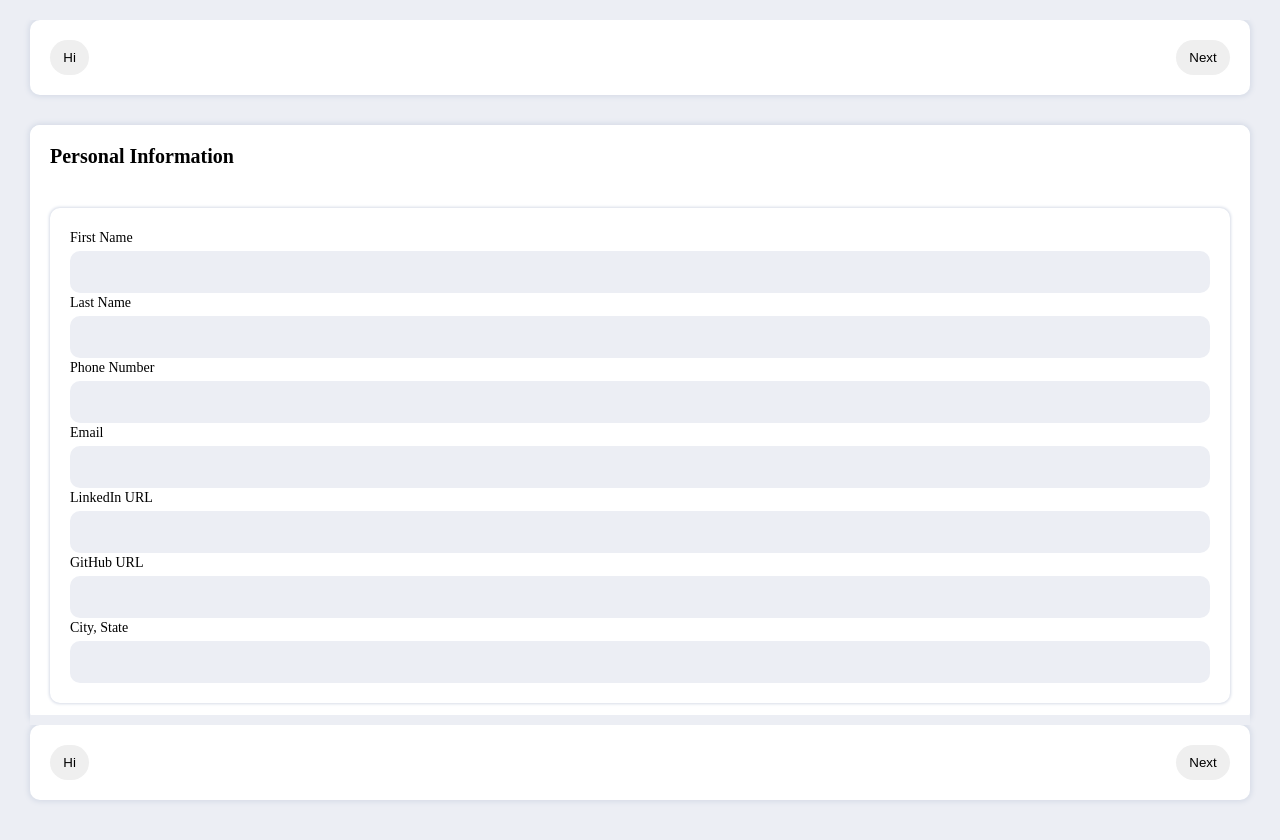
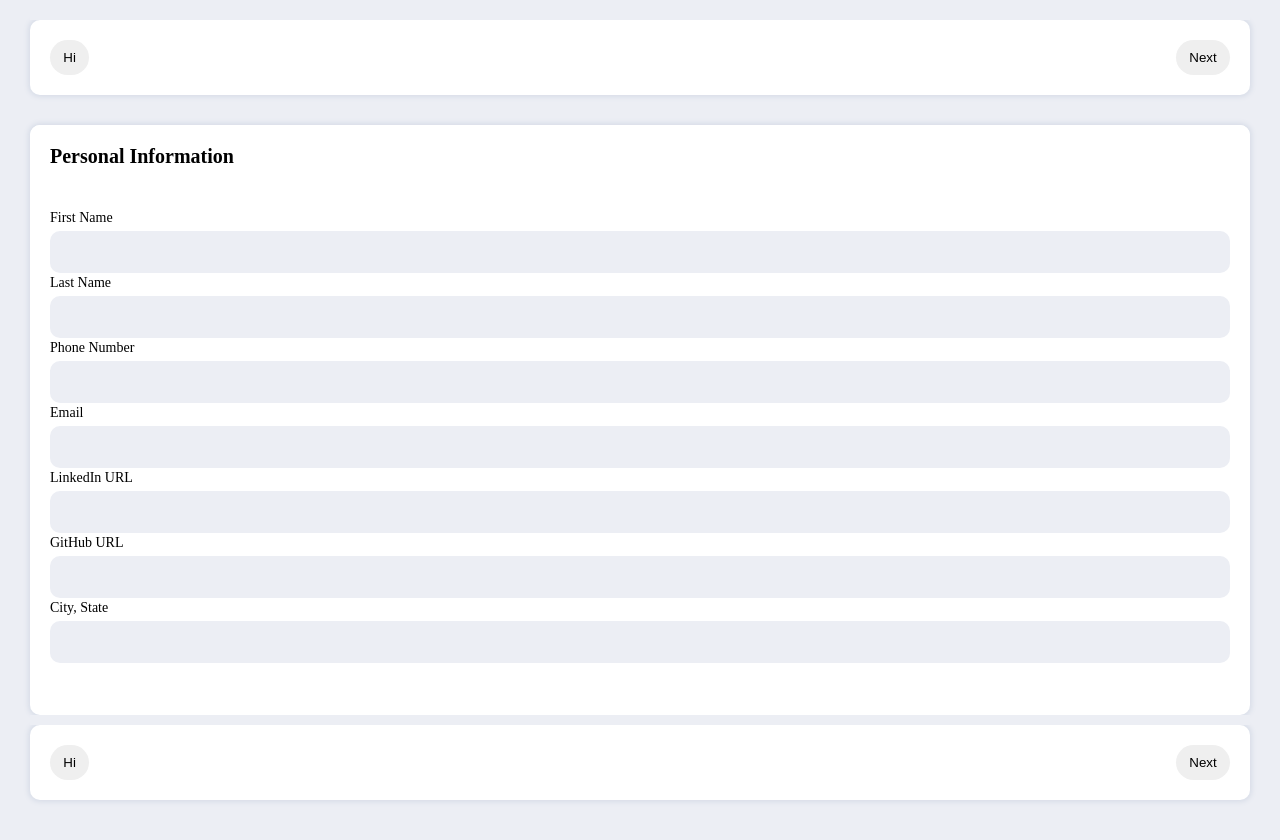
Before and after one commit to Nik-Reyes/Resume-Builder, a React (Vite) app in the folder ResumeBuilder/: page / in a window 1280 px wide. Shown: the top 840 px of the page. Built offline with nearby package versions, Linux system fonts and the light colour scheme.

Commit message:
refactor: conditionally render input group based on replicable prop

```diff
--- a/ResumeBuilder/src/components/form/section/FormSection.jsx
+++ b/ResumeBuilder/src/components/form/section/FormSection.jsx
@@ -1,4 +1,3 @@
-import { useState } from "react";
 import InputField from "../../input/Input";
 import GroupHeading from "./GroupHeading";
 
@@ -31,30 +30,7 @@ function InputGroup({
     },
   };
 
-  return (
-    <div
-      className={`${replicable ? "accordian" : ""} form-section ${
-        replicable ? "replicable" : "irreplicable"
-      }`}
-    >
-      <div className="accordian-panel">
-        {replicable && (
-          <GroupHeading
-            titleData={titleDataMap[formSection]}
-            deleteGroup={handleDeleteGroup}
-            toggleAccordian={() =>
-              handleToggleGroup(formSection, groupStateObj.id)
-            }
-            hidden={hidden}
-          />
-        )}
-        <div
-          className={replicable ? "accordian-content" : ""}
-          aria-hidden={replicable ? hidden : ""}
-        >
-          <div>
-            {currentFormInputGroup.map((input) => {
-              return (
+  const inputGroup = currentFormInputGroup.map((input) => (
     <InputField
       key={input.name}
       title={input.title}
@@ -67,12 +43,26 @@ function InputGroup({
         })
       }
     />
-              );
-            })}
+  ));
+
+  return replicable ? (
+    <div className="replicable accordian">
+      <div className="accordian-panel">
+        <GroupHeading
+          titleData={titleDataMap[formSection]}
+          deleteGroup={handleDeleteGroup}
+          toggleAccordian={() =>
+            handleToggleGroup(formSection, groupStateObj.id)
+          }
+          hidden={hidden}
+        />
+        <div className="accordian-content" aria-hidden={hidden}>
+          <div>{inputGroup}</div>
         </div>
       </div>
     </div>
-    </div>
+  ) : (
+    <div className="irreplicable">{inputGroup}</div>
   );
 }
 
```
Lines whose indentation alone changed are shown as unchanged.
